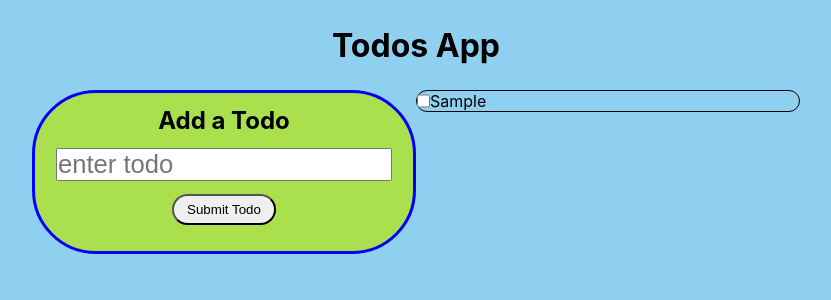
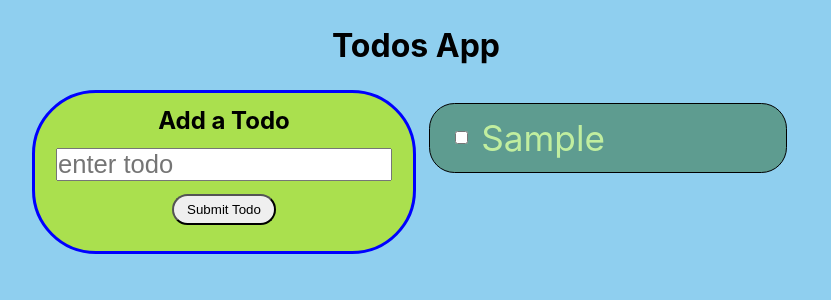
Before and after one commit to franco-ortega/demo-react-01-todos, a React (Create React App) app: page / in a window 1280 px wide. Both pictures are taken after typing "Sample" into the empty fields and a click on the button "Submit Todo". Shown: the top 300 px of the page, without its empty margins (224-1055 px from the left). Built offline with nearby package versions, Linux system fonts and the light colour scheme.

Commit message:
add styling to Todo

```diff
--- a/src/components/todos/Todo.module.css
+++ b/src/components/todos/Todo.module.css
@@ -1,4 +1,11 @@
 .Todo {
+  background: hsla(125, 40%, 30%, 0.5);
   border: thin solid black;
   border-radius: 2vw;
+  margin: 1vw;
+  padding: 1vw 2vw;
+  align-items: center;
+  gap: 1vw;
+  color: hsla(90, 85%, 80%, 0.9);
+  font-size: 2.75vw;
 }
```
